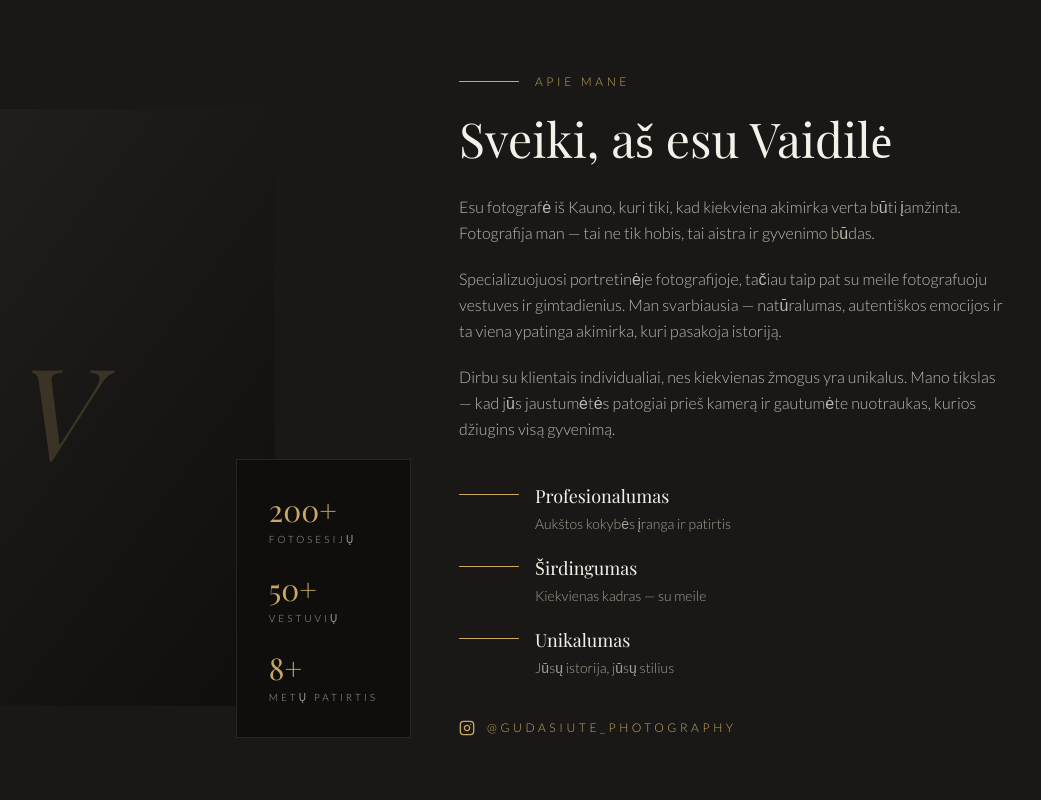
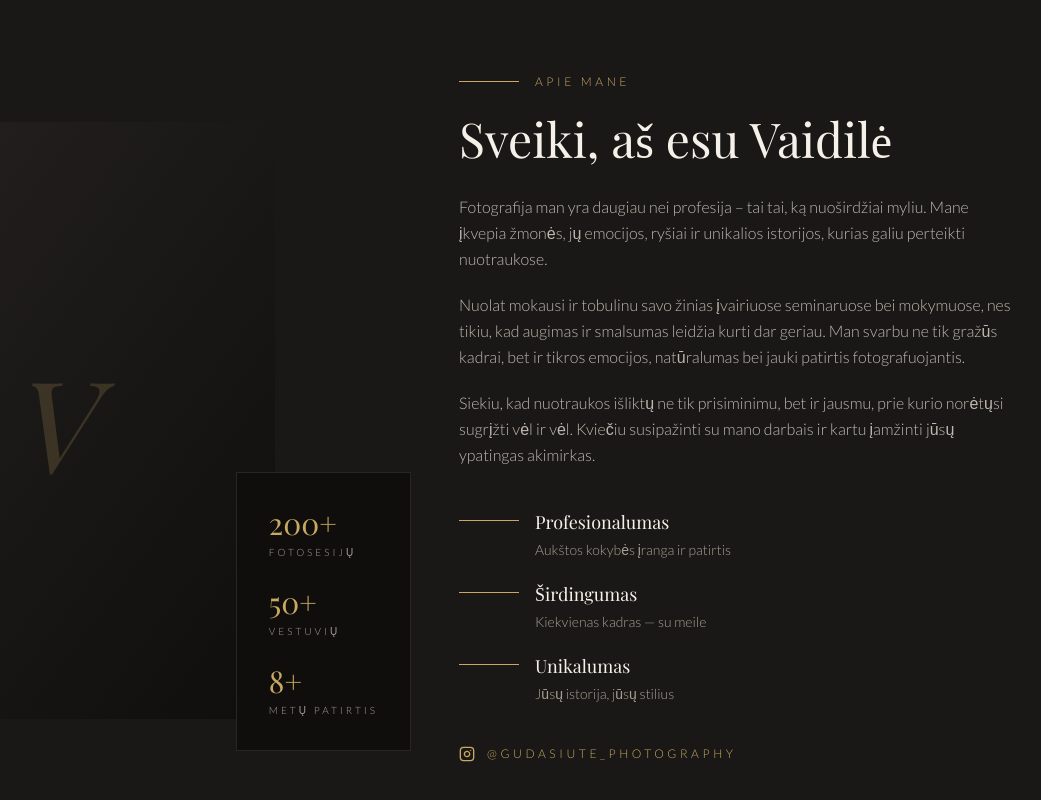
Before and after one commit to IgnasK-mill/vaidile-photography, a React (Vite) app: page / in a window 1280 px wide. Shown: the part 3155-3955 px from the top of the page, without its empty margins (221-1262 px from the left). Built offline with nearby package versions, Linux system fonts and the light colour scheme; a web font is replaced by a local one.

Commit message:
Update content.js

```diff
--- a/src/content.js
+++ b/src/content.js
@@ -57,11 +57,11 @@ export const content = {
   about: {
     eyebrow: "Apie mane",
     title: "Sveiki, aš esu Vaidilė",
-    paragraphs: [
-      "Esu fotografė iš Kauno, kuri tiki, kad kiekviena akimirka verta būti įamžinta. Fotografija man — tai ne tik hobis, tai aistra ir gyvenimo būdas.",
-      "Specializuojuosi portretinėje fotografijoje, tačiau taip pat su meile fotografuoju vestuves ir gimtadienius. Man svarbiausia — natūralumas, autentiškos emocijos ir ta viena ypatinga akimirka, kuri pasakoja istoriją.",
-      "Dirbu su klientais individualiai, nes kiekvienas žmogus yra unikalus. Mano tikslas — kad jūs jaustumėtės patogiai prieš kamerą ir gautumėte nuotraukas, kurios džiugins visą gyvenimą.",
-    ],
+   paragraphs: [
+  "Fotografija man yra daugiau nei profesija – tai tai, ką nuoširdžiai myliu. Mane įkvepia žmonės, jų emocijos, ryšiai ir unikalios istorijos, kurias galiu perteikti nuotraukose.",
+  "Nuolat mokausi ir tobulinu savo žinias įvairiuose seminaruose bei mokymuose, nes tikiu, kad augimas ir smalsumas leidžia kurti dar geriau. Man svarbu ne tik gražūs kadrai, bet ir tikros emocijos, natūralumas bei jauki patirtis fotografuojantis.",
+  "Siekiu, kad nuotraukos išliktų ne tik prisiminimu, bet ir jausmu, prie kurio norėtųsi sugrįžti vėl ir vėl. Kviečiu susipažinti su mano darbais ir kartu įamžinti jūsų ypatingas akimirkas.",
+],
     stats: [
       { number: "200+", label: "Fotosesijų" },
       { number: "50+", label: "Vestuvių" },
```
